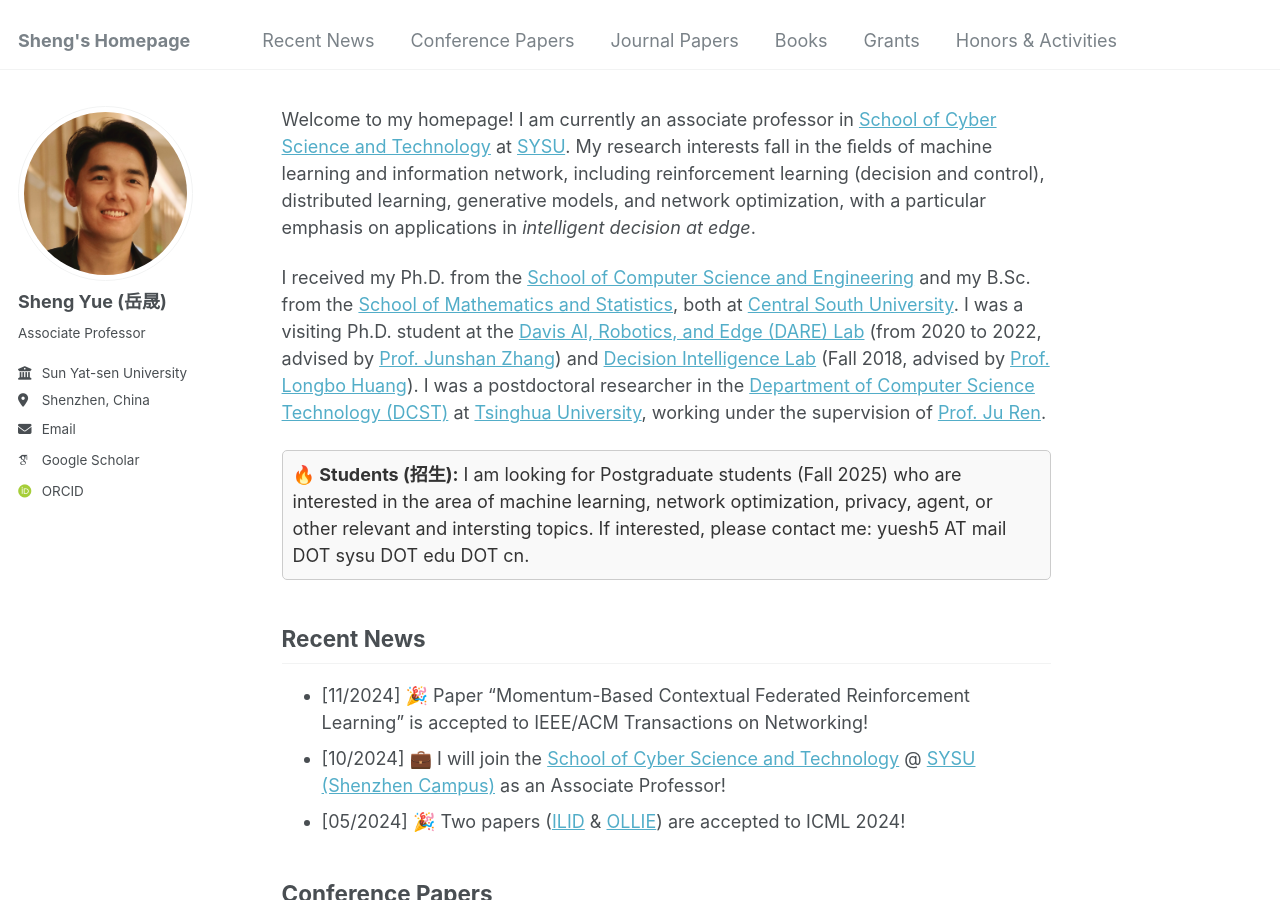
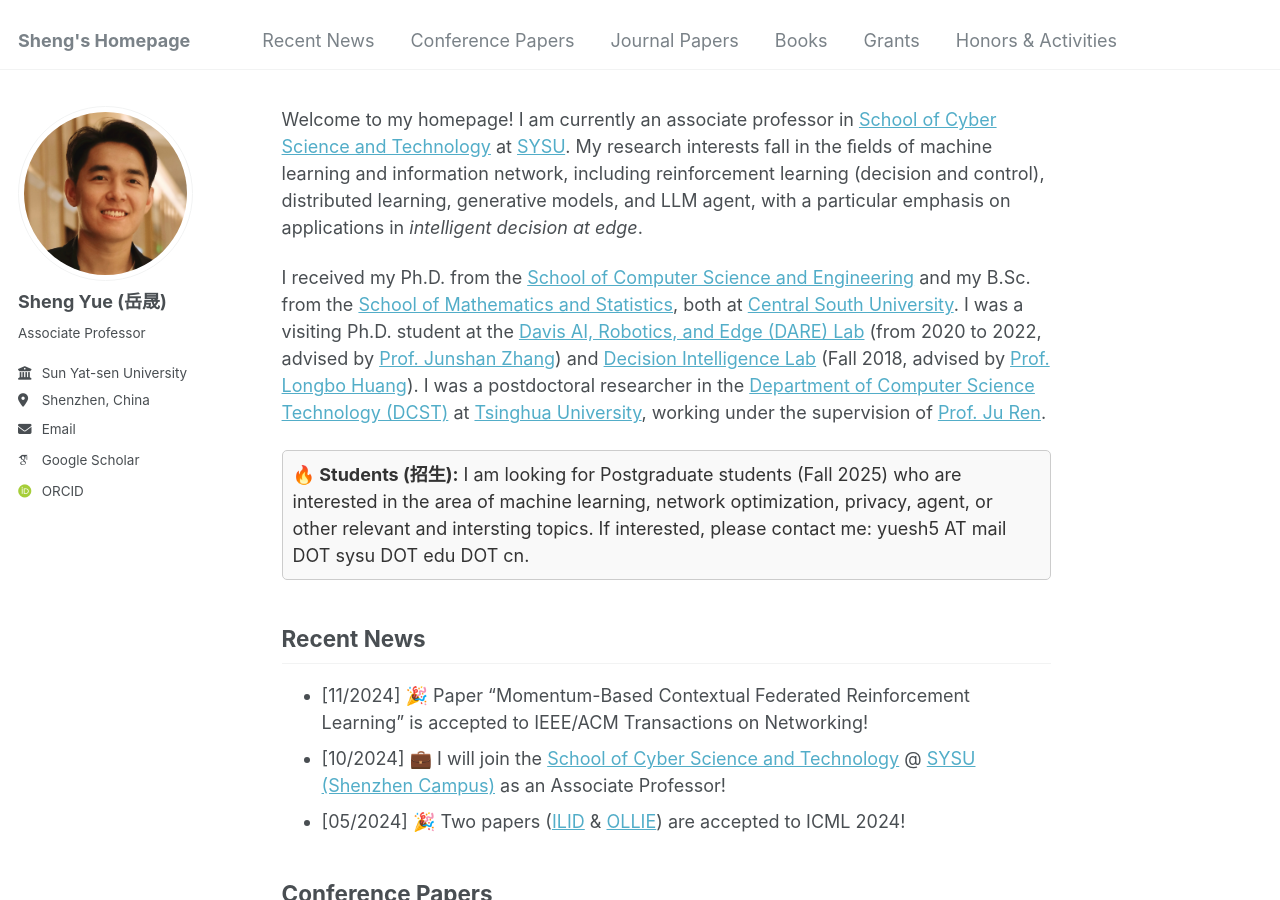
Before and after one commit to shaunyue/shaunyue.github.io, a Jekyll site: the page built from _pages/about.md, in a window 1280 px wide and 900 px high. Built offline with Jekyll 4.4.1, drawn with Linux system fonts in a browser that asks for light colours; some web fonts are replaced.

Commit message:
Update information

```diff
--- a/_pages/about.md
+++ b/_pages/about.md
@@ -8,7 +8,7 @@ redirect_from:
 ---
 
 Welcome to my homepage! I am currently an associate professor in
-[School of Cyber Science and Technology](https://scst.sysu.edu.cn) at [SYSU](https://www.sysu.edu.cn). My research interests fall in the ﬁelds of machine learning and information network, including reinforcement learning (decision and control), distributed learning, generative models, and network optimization, with a particular emphasis on applications in *intelligent decision at edge*.
+[School of Cyber Science and Technology](https://scst.sysu.edu.cn) at [SYSU](https://www.sysu.edu.cn). My research interests fall in the ﬁelds of machine learning and information network, including reinforcement learning (decision and control), distributed learning, generative models, and LLM agent, with a particular emphasis on applications in *intelligent decision at edge*.
 
 I received my Ph.D. from the [School of Computer Science and Engineering](https://cse.csu.edu.cn/) and my B.Sc. from the [School of Mathematics and Statistics](https://math.csu.edu.cn/), both at [Central South University](https://www.csu.edu.cn). I was a visiting Ph.D. student at the [Davis AI, Robotics, and Edge (DARE) Lab](https://faculty.engineering.ucdavis.edu/jzhang/research-group/) (from 2020 to 2022, advised by [Prof. Junshan Zhang](https://faculty.engineering.ucdavis.edu/jzhang/)) and [Decision Intelligence Lab](https://people.iiis.tsinghua.edu.cn/~dilab/index.html) (Fall 2018, advised by [Prof. Longbo Huang](http://people.iiis.tsinghua.edu.cn/~huang/index.html)). I was a postdoctoral researcher in the [Department of Computer Science Technology (DCST)](https://www.cs.tsinghua.edu.cn/) at [Tsinghua University](https://www.tsinghua.edu.cn/), working under the supervision of [Prof. Ju Ren](https://juren1987.github.io/).
 
```
